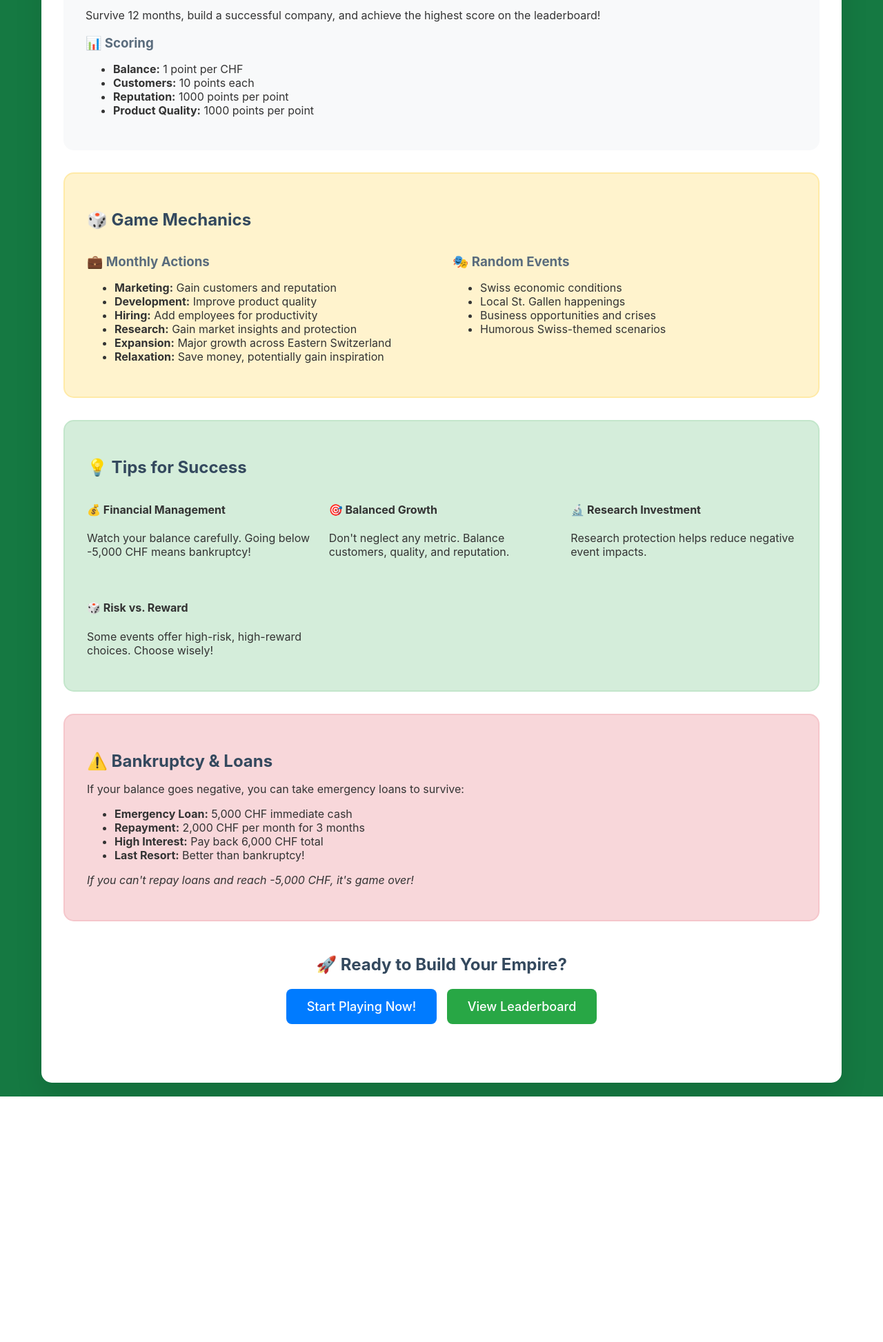
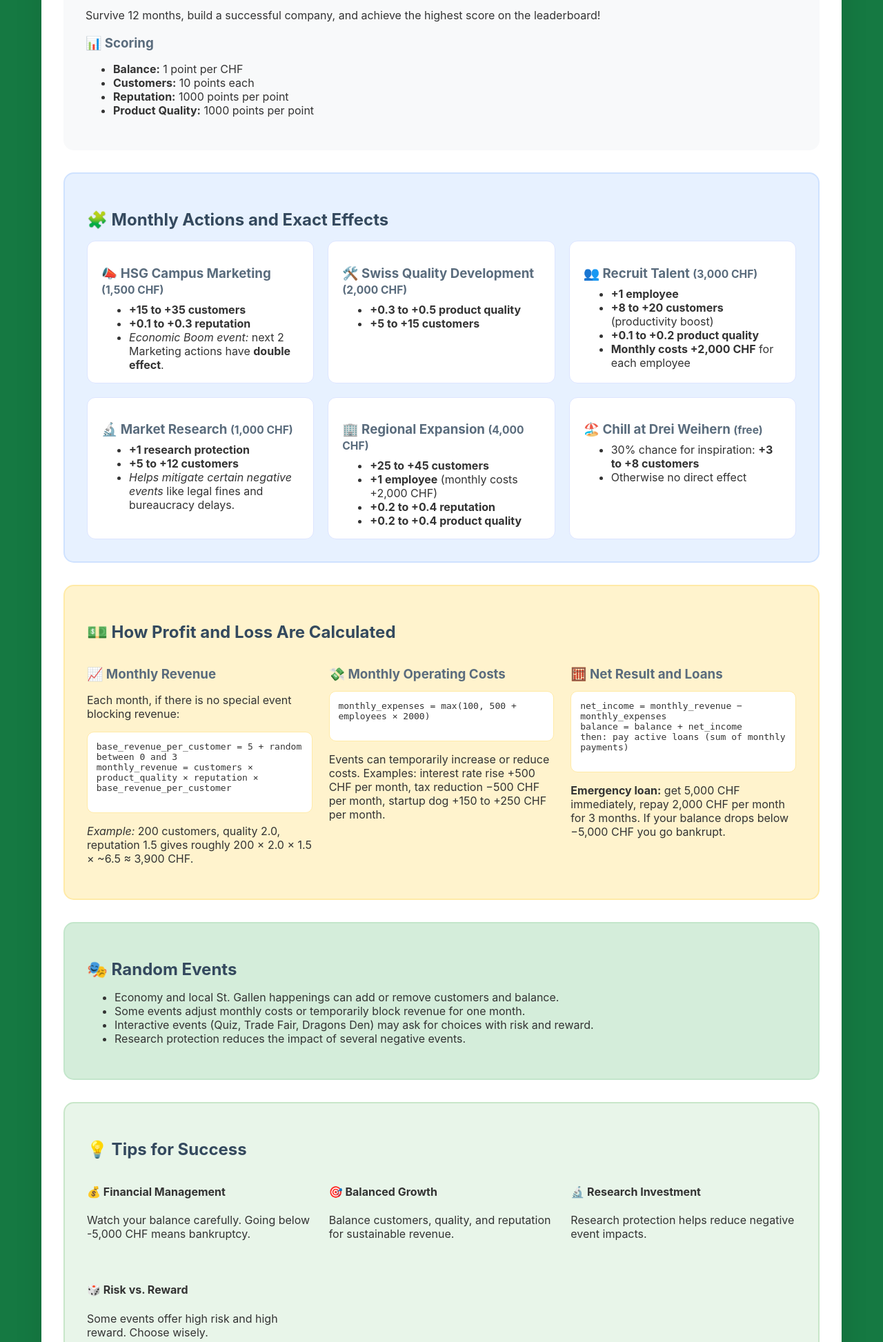
Before and after one commit to SIavikman/st-gallen-startup-tycoon, a Flask app: page /about in a window 1280 px wide. Shown: the part 426-2372 px from the top of the page at 69% size. Before the commit the page ends 2016 px from the top, so only its background shows below. Run offline with Flask 3, Linux system fonts and the light colour scheme.

Commit message:
Update about.html

```diff
--- a/startup-tycoon-web/templates/about.html
+++ b/startup-tycoon-web/templates/about.html
@@ -2,8 +2,8 @@
 {% block content %}
 <h1>📍 About St. Gallen Startup Tycoon</h1>
 
-<div style="display: grid; grid-template-columns: repeat(auto-fit, minmax(400px, 1fr)); gap: 2rem; margin: 2rem 0;">
-    <div style="background: #f8f9fa; padding: 2rem; border-radius: 15px;">
+<div style="display:grid; grid-template-columns:repeat(auto-fit,minmax(400px,1fr)); gap:2rem; margin:2rem 0;">
+  <div style="background:#f8f9fa; padding:2rem; border-radius:15px;">
     <h2>🎮 Game Overview</h2>
     <p>St. Gallen Startup Tycoon is a business simulation game where you build and manage your own startup in the beautiful Eastern Swiss city of St. Gallen.</p>
 
@@ -20,77 +20,151 @@
   </div>
 </div>
 
-<div style="background: #fff3cd; border: 2px solid #ffeaa7; border-radius: 15px; padding: 2rem; margin: 2rem 0;">
-    <h2>🎲 Game Mechanics</h2>
+<!-- DETAILED ACTION EFFECTS -->
+<div style="background:#e7f1ff; border:2px solid #cfe2ff; border-radius:15px; padding:2rem; margin:2rem 0;">
+  <h2>🧩 Monthly Actions and Exact Effects</h2>
 
-    <div style="display: grid; grid-template-columns: repeat(auto-fit, minmax(300px, 1fr)); gap: 2rem; margin-top: 1rem;">
-        <div>
-            <h3>💼 Monthly Actions</h3>
-            <ul>
-                <li><strong>Marketing:</strong> Gain customers and reputation</li>
-                <li><strong>Development:</strong> Improve product quality</li>
-                <li><strong>Hiring:</strong> Add employees for productivity</li>
-                <li><strong>Research:</strong> Gain market insights and protection</li>
-                <li><strong>Expansion:</strong> Major growth across Eastern Switzerland</li>
-                <li><strong>Relaxation:</strong> Save money, potentially gain inspiration</li>
+  <div style="display:grid; grid-template-columns:repeat(auto-fit,minmax(280px,1fr)); gap:1.25rem; margin-top:1rem;">
+    <div style="background:#fff; border:1px solid #dde5ff; border-radius:12px; padding:1rem 1.25rem;">
+      <h3>📣 HSG Campus Marketing <small>(1,500 CHF)</small></h3>
+      <ul style="margin:0;">
+        <li><strong>+15 to +35 customers</strong></li>
+        <li><strong>+0.1 to +0.3 reputation</strong></li>
+        <li><em>Economic Boom event:</em> next 2 Marketing actions have <strong>double effect</strong>.</li>
       </ul>
     </div>
 
-        <div>
-            <h3>🎭 Random Events</h3>
-            <ul>
-                <li>Swiss economic conditions</li>
-                <li>Local St. Gallen happenings</li>
-                <li>Business opportunities and crises</li>
+    <div style="background:#fff; border:1px solid #dde5ff; border-radius:12px; padding:1rem 1.25rem;">
+      <h3>🛠️ Swiss Quality Development <small>(2,000 CHF)</small></h3>
+      <ul style="margin:0;">
+        <li><strong>+0.3 to +0.5 product quality</strong></li>
+        <li><strong>+5 to +15 customers</strong></li>
+      </ul>
+    </div>
 
-                <li>Humorous Swiss-themed scenarios</li>
+    <div style="background:#fff; border:1px solid #dde5ff; border-radius:12px; padding:1rem 1.25rem;">
+      <h3>👥 Recruit Talent <small>(3,000 CHF)</small></h3>
+      <ul style="margin:0;">
+        <li><strong>+1 employee</strong></li>
+        <li><strong>+8 to +20 customers</strong> (productivity boost)</li>
+        <li><strong>+0.1 to +0.2 product quality</strong></li>
+        <li><strong>Monthly costs +2,000 CHF</strong> for each employee</li>
+      </ul>
+    </div>
+
+    <div style="background:#fff; border:1px solid #dde5ff; border-radius:12px; padding:1rem 1.25rem;">
+      <h3>🔬 Market Research <small>(1,000 CHF)</small></h3>
+      <ul style="margin:0;">
+        <li><strong>+1 research protection</strong></li>
+        <li><strong>+5 to +12 customers</strong></li>
+        <li><em>Helps mitigate certain negative events</em> like legal fines and bureaucracy delays.</li>
+      </ul>
+    </div>
+
+    <div style="background:#fff; border:1px solid #dde5ff; border-radius:12px; padding:1rem 1.25rem;">
+      <h3>🏢 Regional Expansion <small>(4,000 CHF)</small></h3>
+      <ul style="margin:0;">
+        <li><strong>+25 to +45 customers</strong></li>
+        <li><strong>+1 employee</strong> (monthly costs +2,000 CHF)</li>
+        <li><strong>+0.2 to +0.4 reputation</strong></li>
+        <li><strong>+0.2 to +0.4 product quality</strong></li>
+      </ul>
+    </div>
+
+    <div style="background:#fff; border:1px solid #dde5ff; border-radius:12px; padding:1rem 1.25rem;">
+      <h3>🏖️ Chill at Drei Weihern <small>(free)</small></h3>
+      <ul style="margin:0;">
+        <li>30% chance for inspiration: <strong>+3 to +8 customers</strong></li>
+        <li>Otherwise no direct effect</li>
       </ul>
     </div>
   </div>
 </div>
 
-<div style="background: #d4edda; border: 2px solid #c3e6cb; border-radius: 15px; padding: 2rem; margin: 2rem 0;">
-    <h2>💡 Tips for Success</h2>
+<!-- FINANCE FORMULAS -->
+<div style="background:#fff3cd; border:2px solid #ffeaa7; border-radius:15px; padding:2rem; margin:2rem 0;">
+  <h2>💵 How Profit and Loss Are Calculated</h2>
 
-    <div style="display: grid; grid-template-columns: repeat(auto-fit, minmax(250px, 1fr)); gap: 1.5rem; margin-top: 1rem;">
+  <div style="display:grid; grid-template-columns:repeat(auto-fit,minmax(320px,1fr)); gap:1.5rem; margin-top:1rem;">
     <div>
-            <h4>💰 Financial Management</h4>
-            <p>Watch your balance carefully. Going below -5,000 CHF means bankruptcy!</p>
+      <h3>📈 Monthly Revenue</h3>
+      <p>Each month, if there is no special event blocking revenue:</p>
+      <pre style="white-space:pre-wrap; background:#fff; border-radius:10px; padding:0.8rem; border:1px solid #ffeaa7;">
+base_revenue_per_customer = 5 + random between 0 and 3
+monthly_revenue = customers × product_quality × reputation × base_revenue_per_customer
+      </pre>
+      <p><em>Example:</em> 200 customers, quality 2.0, reputation 1.5 gives roughly 200 × 2.0 × 1.5 × ~6.5 ≈ 3,900 CHF.</p>
     </div>
 
     <div>
-            <h4>🎯 Balanced Growth</h4>
-            <p>Don't neglect any metric. Balance customers, quality, and reputation.</p>
+      <h3>💸 Monthly Operating Costs</h3>
+      <pre style="white-space:pre-wrap; background:#fff; border-radius:10px; padding:0.8rem; border:1px solid #ffeaa7;">
+monthly_expenses = max(100, 500 + employees × 2000)
+      </pre>
+      <p>Events can temporarily increase or reduce costs. Examples: interest rate rise +500 CHF per month, tax reduction −500 CHF per month, startup dog +150 to +250 CHF per month.</p>
     </div>
 
+    <div>
+      <h3>🧮 Net Result and Loans</h3>
+      <pre style="white-space:pre-wrap; background:#fff; border-radius:10px; padding:0.8rem; border:1px solid #ffeaa7;">
+net_income = monthly_revenue − monthly_expenses
+balance = balance + net_income
+then: pay active loans (sum of monthly payments)
+      </pre>
+      <p><strong>Emergency loan:</strong> get 5,000 CHF immediately, repay 2,000 CHF per month for 3 months. If your balance drops below −5,000 CHF you go bankrupt.</p>
+    </div>
+  </div>
+</div>
+
+<!-- EVENTS SHORT INFO -->
+<div style="background:#d4edda; border:2px solid #c3e6cb; border-radius:15px; padding:2rem; margin:2rem 0;">
+  <h2>🎭 Random Events</h2>
+  <ul>
+    <li>Economy and local St. Gallen happenings can add or remove customers and balance.</li>
+    <li>Some events adjust monthly costs or temporarily block revenue for one month.</li>
+    <li>Interactive events (Quiz, Trade Fair, Dragons Den) may ask for choices with risk and reward.</li>
+    <li>Research protection reduces the impact of several negative events.</li>
+  </ul>
+</div>
+
+<!-- TIPS -->
+<div style="background:#e8f5e9; border:2px solid #c8e6c9; border-radius:15px; padding:2rem; margin:2rem 0;">
+  <h2>💡 Tips for Success</h2>
+  <div style="display:grid; grid-template-columns:repeat(auto-fit,minmax(250px,1fr)); gap:1.5rem; margin-top:1rem;">
+    <div>
+      <h4>💰 Financial Management</h4>
+      <p>Watch your balance carefully. Going below -5,000 CHF means bankruptcy.</p>
+    </div>
+    <div>
+      <h4>🎯 Balanced Growth</h4>
+      <p>Balance customers, quality, and reputation for sustainable revenue.</p>
+    </div>
     <div>
       <h4>🔬 Research Investment</h4>
       <p>Research protection helps reduce negative event impacts.</p>
     </div>
-
     <div>
       <h4>🎲 Risk vs. Reward</h4>
-            <p>Some events offer high-risk, high-reward choices. Choose wisely!</p>
+      <p>Some events offer high risk and high reward. Choose wisely.</p>
     </div>
   </div>
 </div>
 
-<div style="background: #f8d7da; border: 2px solid #f5c6cb; border-radius: 15px; padding: 2rem; margin: 2rem 0;">
-    <h2>⚠️ Bankruptcy & Loans</h2>
-    <p>If your balance goes negative, you can take emergency loans to survive:</p>
+<!-- LOANS -->
+<div style="background:#f8d7da; border:2px solid #f5c6cb; border-radius:15px; padding:2rem; margin:2rem 0;">
+  <h2>⚠️ Bankruptcy and Loans</h2>
   <ul>
     <li><strong>Emergency Loan:</strong> 5,000 CHF immediate cash</li>
     <li><strong>Repayment:</strong> 2,000 CHF per month for 3 months</li>
-        <li><strong>High Interest:</strong> Pay back 6,000 CHF total</li>
-        <li><strong>Last Resort:</strong> Better than bankruptcy!</li>
+    <li><strong>Total payback:</strong> 6,000 CHF</li>
+    <li><strong>Game over:</strong> Balance below −5,000 CHF</li>
   </ul>
-    <p><em>If you can't repay loans and reach -5,000 CHF, it's game over!</em></p>
 </div>
 
-<div style="text-align: center; margin: 3rem 0;">
+<div style="text-align:center; margin:3rem 0;">
   <h2>🚀 Ready to Build Your Empire?</h2>
-    <a href="/" class="btn" style="font-size: 18px; padding: 15px 30px;">Start Playing Now!</a>
-    <a href="/leaderboard" class="btn btn-success" style="font-size: 18px; padding: 15px 30px;">View Leaderboard</a>
+  <a href="/" class="btn" style="font-size:18px; padding:15px 30px;">Start Playing Now!</a>
+  <a href="/leaderboard" class="btn btn-success" style="font-size:18px; padding:15px 30px;">View Leaderboard</a>
 </div>
 
 {% endblock %}
```
Lines whose indentation alone changed are shown as unchanged.
